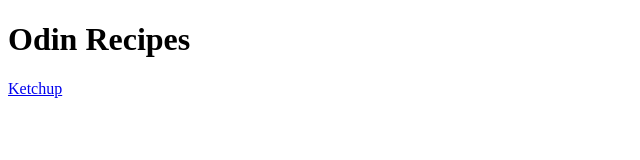
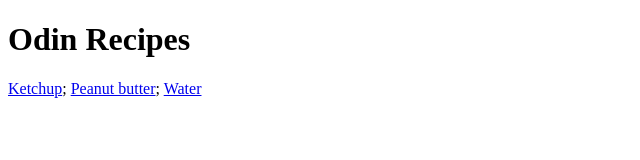
Before and after one commit to mtthvv/odin-recipes, a plain HTML site: page index.html in a window 1280 px wide. Shown: the whole page, without its empty margins (0-640 px from the left). Drawn offline with Linux system fonts and the light colour scheme.

Commit message:
Update index page

```diff
--- a/index.html
+++ b/index.html
@@ -7,6 +7,8 @@
 </head>
 <body>
     <h1>Odin Recipes</h1>
-    <a href="recipes/ketchup.html">Ketchup</a>
+    <a href="recipes/ketchup.html">Ketchup</a>;
+    <a href="recipes/peanut-butter.html">Peanut butter</a>;
+    <a href="recipes/water.html">Water</a>
 </body>
 </html>
```
